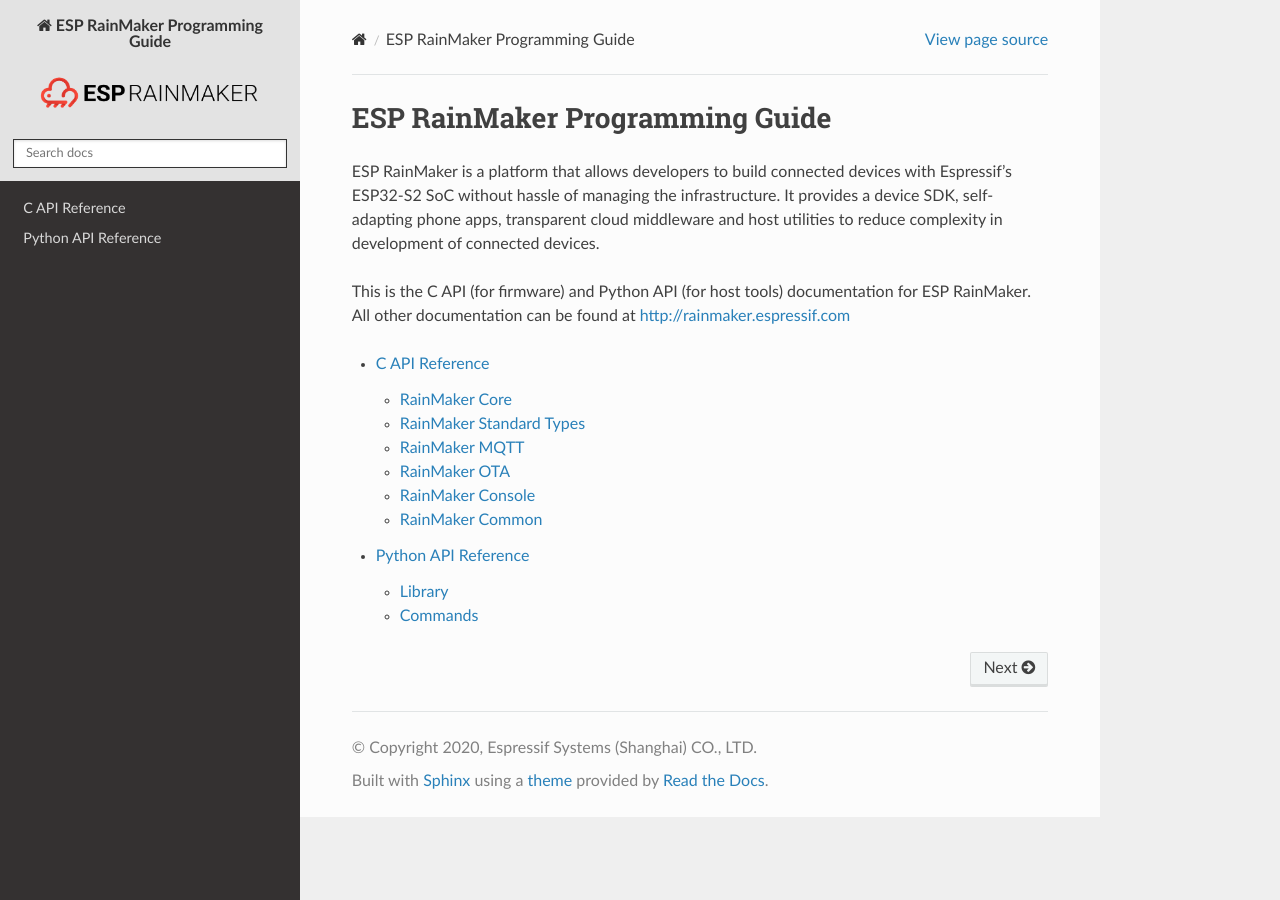
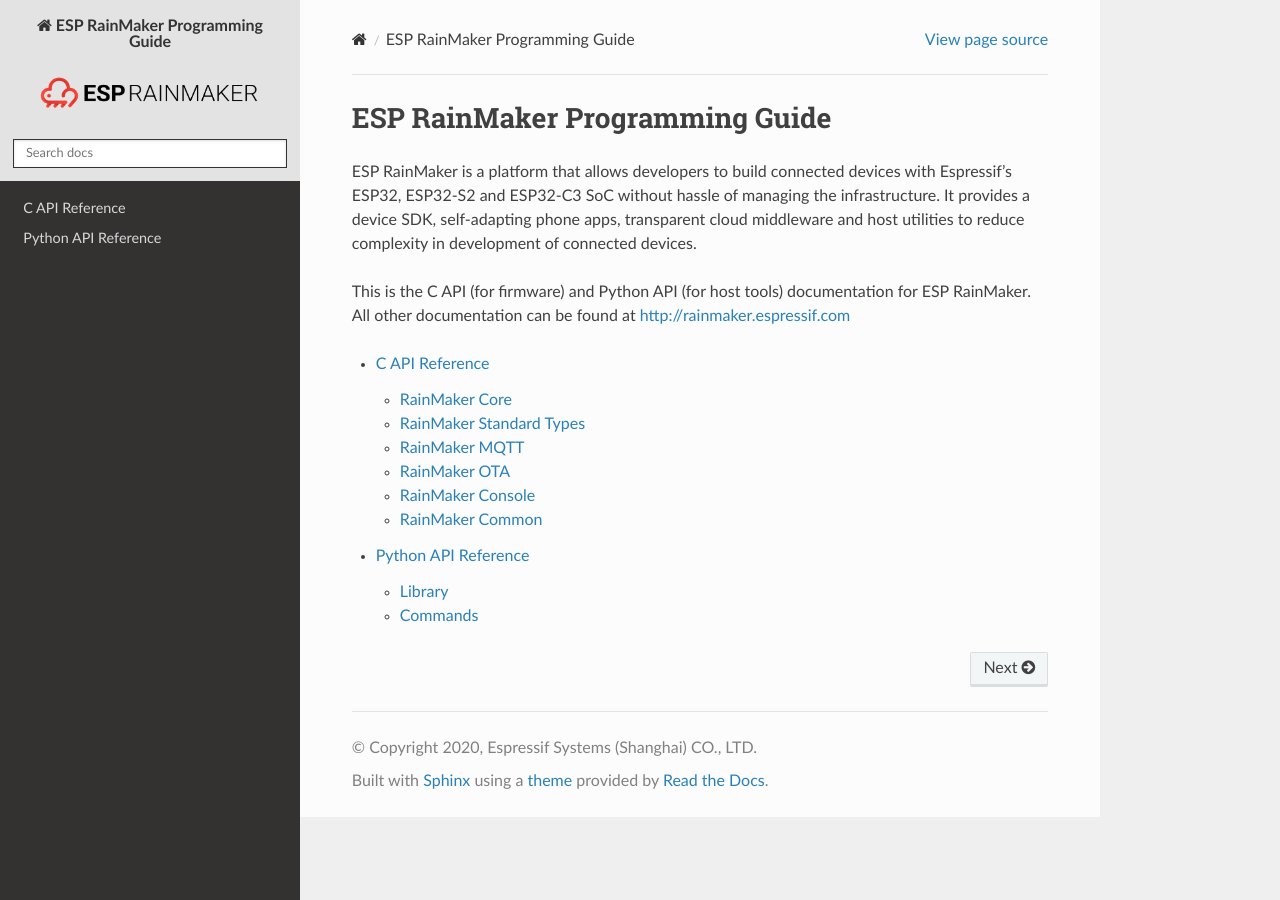
Before and after one commit to espressif/esp-rainmaker, a Sphinx documentation site: the page built from docs/index.rst, in a window 1280 px wide. Built offline with Sphinx 7.4.7 and the Read the Docs theme 2.0.0, drawn with Linux system fonts in a browser that asks for light colours; the version number could not be read and is left out.

Commit message:
Update SoC types

```diff
--- a/docs/index.rst
+++ b/docs/index.rst
@@ -1,6 +1,6 @@
 ESP RainMaker Programming Guide
 ===============================
-ESP RainMaker is a platform that allows developers to build connected devices with Espressif’s ESP32-S2 SoC without hassle of managing the infrastructure. It provides a device SDK, self-adapting phone apps, transparent cloud middleware and host utilities to reduce complexity in development of connected devices.
+ESP RainMaker is a platform that allows developers to build connected devices with Espressif’s ESP32, ESP32-S2 and ESP32-C3 SoC without hassle of managing the infrastructure. It provides a device SDK, self-adapting phone apps, transparent cloud middleware and host utilities to reduce complexity in development of connected devices.
 
 This is the C API (for firmware) and Python API (for host tools) documentation for ESP RainMaker. All other documentation can be found at `http://rainmaker.espressif.com <http://rainmaker.espressif.com>`_
 
```
